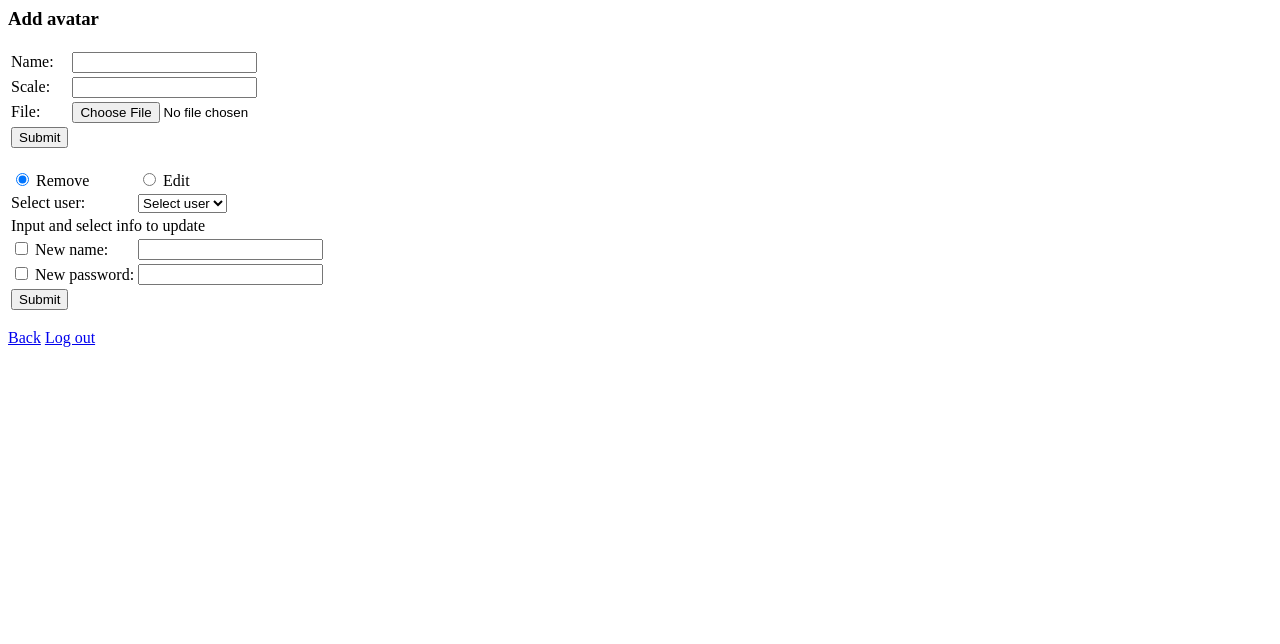
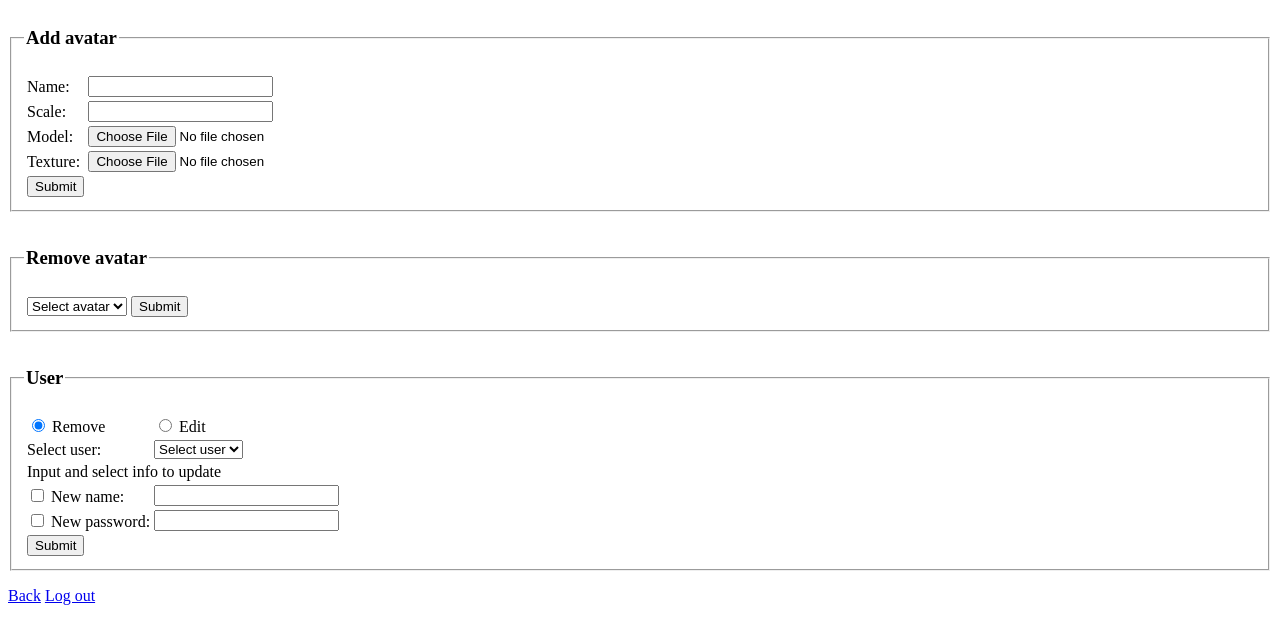
Before and after one commit to Lehtiz/Avatar-service, a PHP site: page /adminform.php in a window 1280 px wide. Shown: the top 644 px of the page. Run offline with PHP 8.4, Linux system fonts and the light colour scheme; a user stored in the database is signed in; data comes from the database, SQL or seed files in the repository; data that the repository does not hold is empty.

Commit message:
added avatar removal tool and some little tweaks

```diff
--- a/adminform.php
+++ b/adminform.php
@@ -5,46 +5,71 @@ if($_SESSION["logged_in"]==false){
 }
 include_once "action/dbconnect.php";
 
+print "
+<html><body>
 
-//fetch usernames
-$query = "SELECT * FROM user";
-$result = mysql_query($query);
-if(!$result){
+    <form action='action/admin.php' enctype='multipart/form-data' method='POST'>
+    <fieldset><legend><h3>Add avatar</h3></legend><table>
+    <input type='hidden' name='mode' value='addavatar' />
+    <tr><td>Name: </td><td><input type='text' name='avatarname' /></td></tr>
+    <tr><td>Scale: </td><td><input type='text' name='avatarscale' /></td></tr>
+    <tr><td>Model: </td><td><input type='file' name='avatarfile' id='file' /></td></tr>
+    <tr><td>Texture: </td><td><input type='file' name='avatarfile' id='file' /></td></tr>
+    <tr><td><input type='submit' value='Submit' /></td></tr>
+    </table></fieldset></form>
+";
+
+print "
+
+    <form action='action/admin.php' method='POST'>
+    <fieldset><legend><h3>Remove avatar</h3></legend><table>
+    <input type='hidden' name='mode' value='removeavatar'>
+    <tr><td><select name='drbavatar'>
+    <option value='0'>Select avatar</option>
+";
+//fetch avatars
+$queryavatar = "SELECT * FROM avatar";
+$resultavatar = mysql_query($queryavatar);
+if(!$resultavatar){
     print mysql_error();
     mysql_close($dbConnection);
     exit;
 }
-$dataArray = mysql_fetch_assoc($result);
+while ($avatarArray = mysql_fetch_assoc($resultavatar)){
+    print "<option value='$avatarArray[avatarId]'>$avatarArray[avatarName]</option>";
+}
+print "
+    </td><td><input type='submit' value='Submit' /></td></tr>
+    </table></fieldset></form>
+";
 
 print "
-<html><body>
-<h3>Add avatar</h3>
-    <form action='action/admin.php' enctype='multipart/form-data' method='POST'><table>
-    <input type='hidden' name='mode' value='1' />
-    <tr><td>Name: </td><td><input type='text' name='avatarname' /></td></tr>
-    <tr><td>Scale: </td><td><input type='text' name='avatarscale' /></td></tr>
-    <tr><td>File: </td><td><input type='file' name='avatarfile' id='file' /></td></tr>
-    <tr><td><input type='submit' value='Submit' /></td></tr>
-    </table></form>
 
-    <form action='action/admin.php' method='POST'><table>
-    <input type='hidden' name='mode' value='2' />
+    <form action='action/admin.php' method='POST'>
+    <fieldset><legend><h3>User</h3></legend><table>
+    <input type='hidden' name='mode' value='user' />
     <tr><td><input type='radio' name='action' value='remove' checked /> Remove</td>
     <td><input type='radio' name='action' value='edit' /> Edit</td></tr>
     <tr><td>Select user: </td><td><select name='drbuser'>
     <option value='0'>Select user</option>
 ";
-while ($dataArray = mysql_fetch_assoc($result)){
-    if($dataArray['avatarId'] == $selected){
-        print "<option value='$dataArray[userId]'>$dataArray[userName]</option>";
-    }
+//fetch usernames
+$queryuser = "SELECT * FROM user";
+$resultuser = mysql_query($queryuser);
+if(!$resultuser){
+    print mysql_error();
+    mysql_close($dbConnection);
+    exit;
+}
+while ($userArray = mysql_fetch_assoc($resultuser)){
+    print "<option value='$userArray[userId]'>$userArray[userName]</option>";
 }
 print "
     </td></tr><tr><td colspan=3>Input and select info to update</td></tr>
     <tr><td><input type='checkbox' name='chkname' /> New name: </td><td><input type='text' name='newname' /></td></tr>
     <tr><td><input type='checkbox' name='chkpass' /> New password: </td><td><input type='text' name='newpassword' /></td></tr>
     <tr><td><input type='submit' value='Submit' /></td></tr>
-    </table></form>
+    </table></fieldset></form>
 </body></html>
 ";
 /*
```
Also changed, not shown: action/admin.php (+32 -3 lines).
